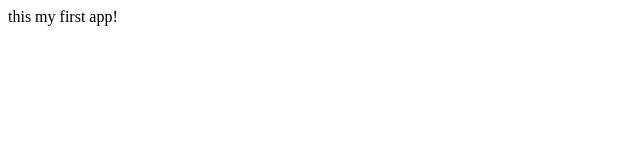
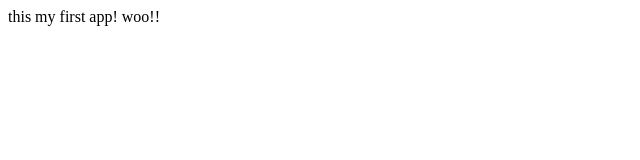
Before and after one commit to angelduar/sample, a plain HTML site: page index.html in a window 1280 px wide. Shown: the full height of the page, 0-640 px from the left. Drawn offline with Linux system fonts and the light colour scheme.

Commit message:
Changed js file while on a different branch

```diff
--- a/index.html
+++ b/index.html
@@ -3,6 +3,6 @@
     <title>My app</title>
   </head>
   <body>
-    this my first app!
+    this my first app! woo!!
   </body>
 <html>
```
Also changed, not shown: 1 other file.
